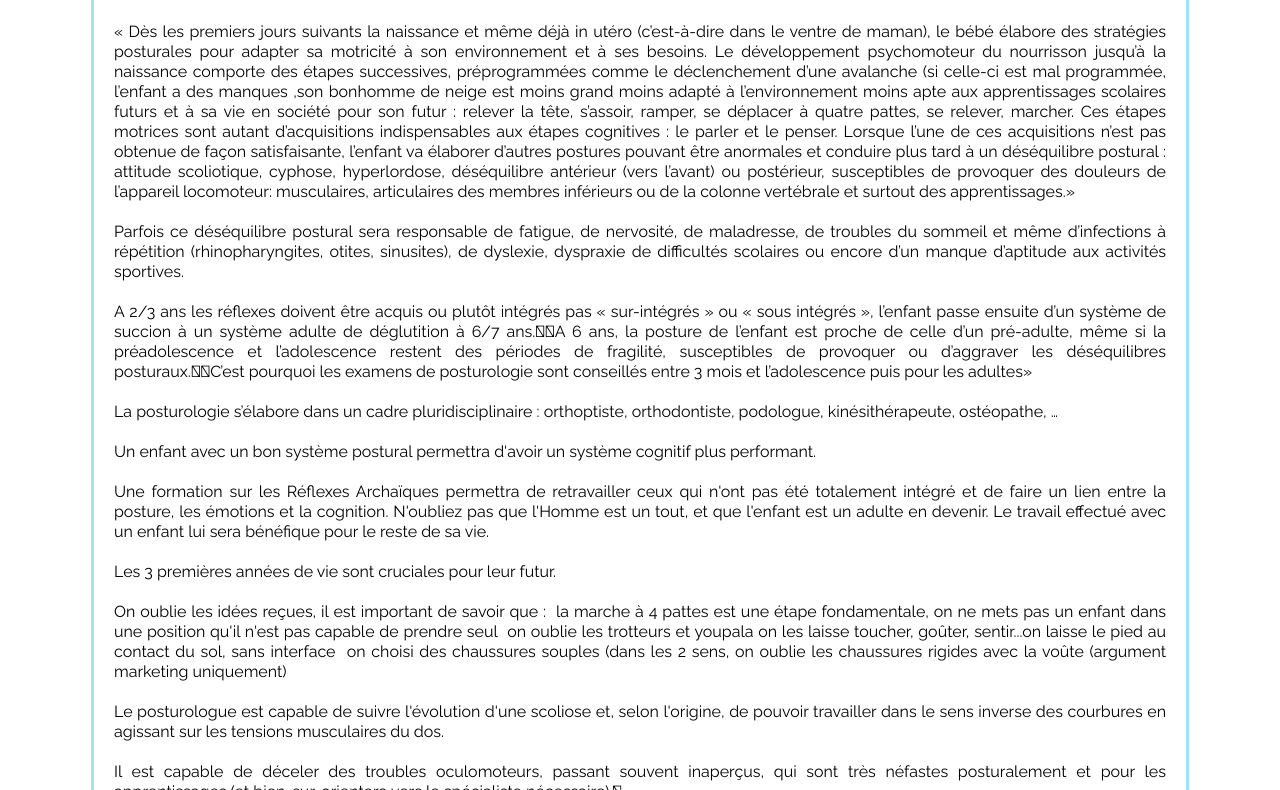
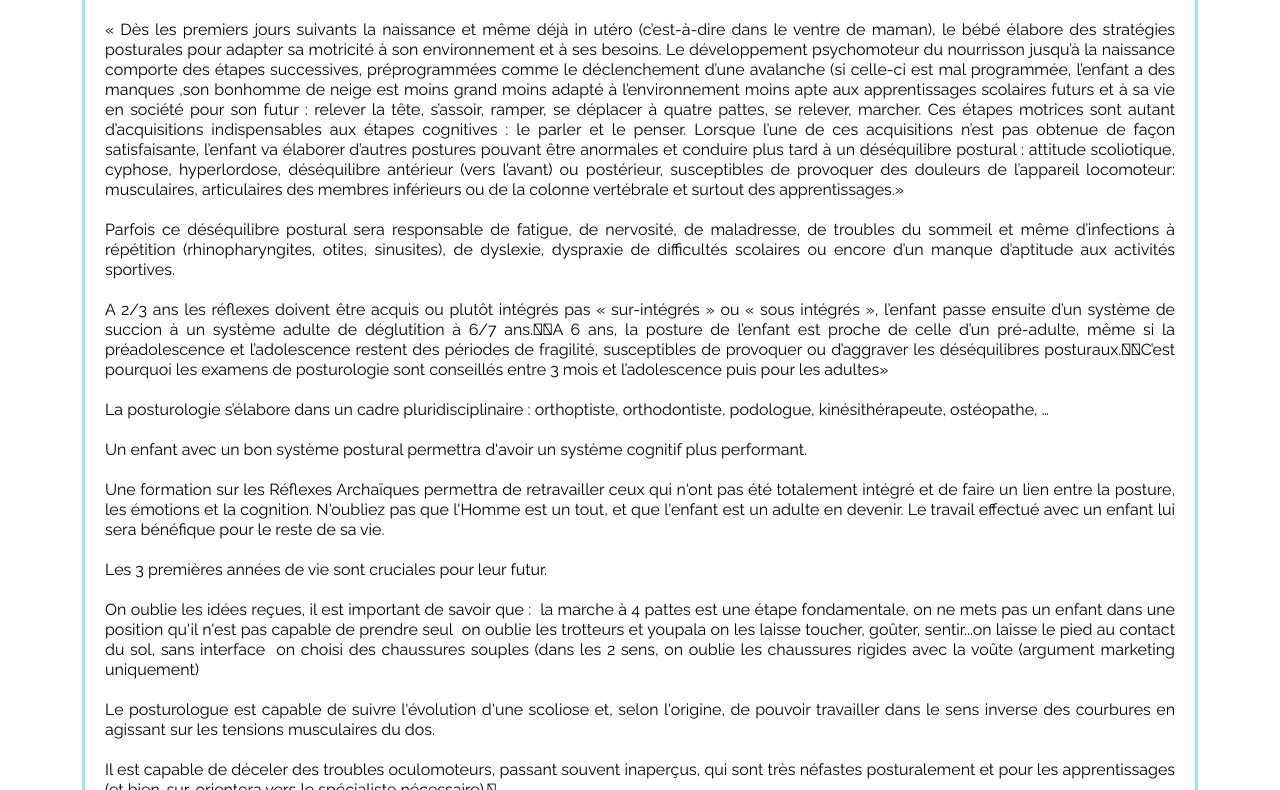
Before and after one commit to AlbaneCpzzz/Cabinet, a plain HTML site: page reflexes-archaiques.html in a window 1280 px wide. Shown: the part 344-1134 px from the top of the page. Drawn offline with Linux system fonts and the light colour scheme.

Commit message:
Update reflexes-archaiques.html

```diff
--- a/reflexes-archaiques.html
+++ b/reflexes-archaiques.html
@@ -26,7 +26,7 @@
         <link rel="Page-reflexes-archaiques" href="reflexes-archaiques.html">
         <link rel="Page-sport" href="sport.html">
         <link rel="Page-etiosystem" href="etiosystem.html">
-        <link rel="stylesheet" href="Style.css">
+        <link rel="stylesheet" href="Css/Style.css">
         <link rel="preconnect" href="https://fonts.googleapis.com">
         <link rel="preconnect" href="https://fonts.gstatic.com" crossorigin>
         <link href="https://fonts.googleapis.com/css2?family=Raleway&display=swap" rel="stylesheet">
```
